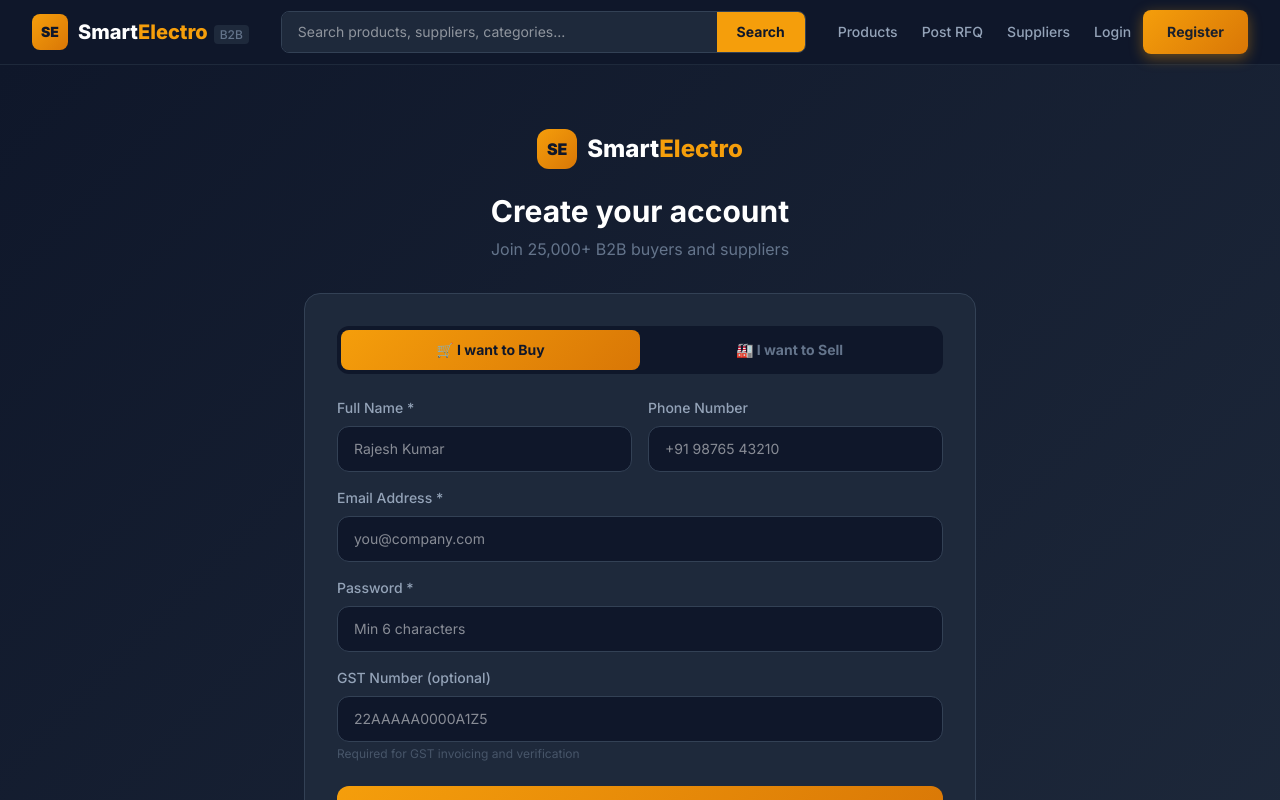
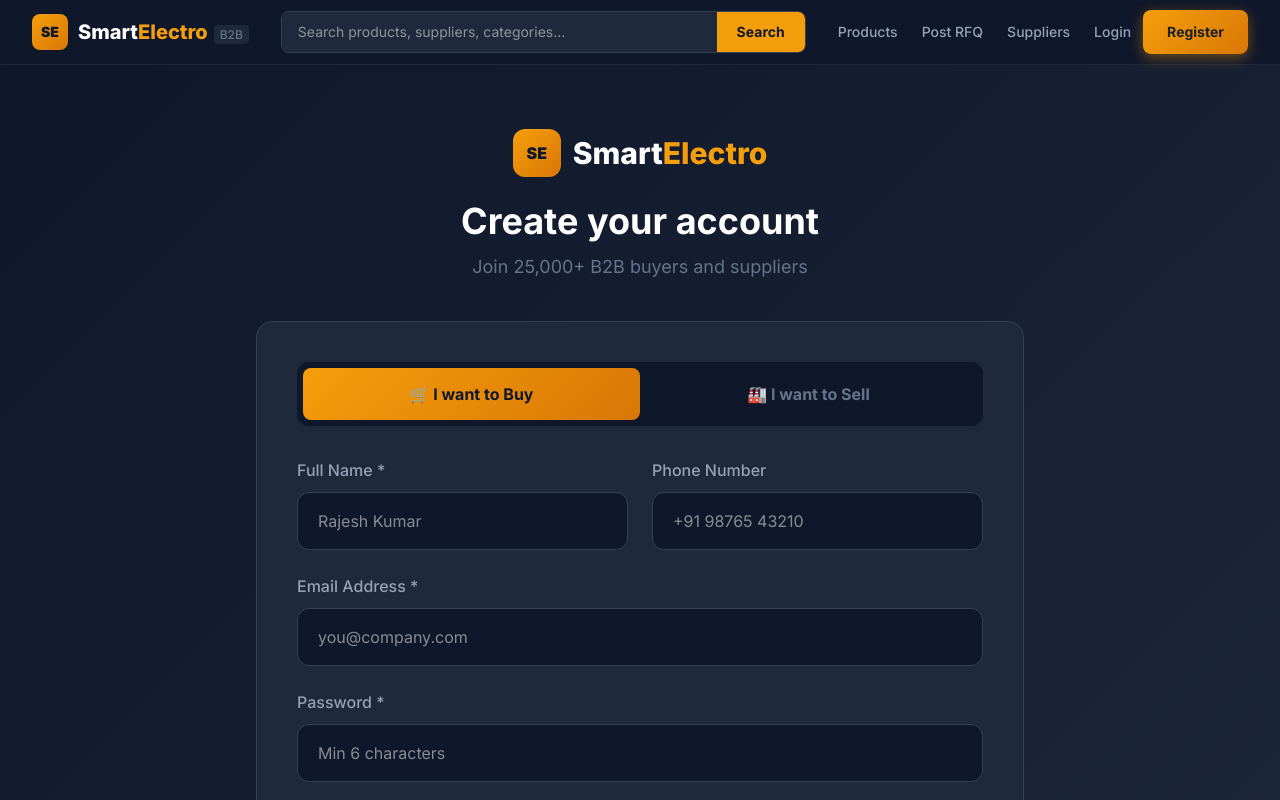
Before and after one commit to MaulikAdhikari18/smartelectro, a Next.js app in the folder frontend/: page /register in a window 1280 px wide. Shown: the top 800 px of the page. Built offline with nearby package versions, Linux system fonts and the light colour scheme.

Commit message:
Register Improved

```diff
--- a/frontend/src/app/register/page.tsx
+++ b/frontend/src/app/register/page.tsx
@@ -34,27 +34,27 @@ export default function RegisterPage() {
   return (
     <div className="min-h-screen flex items-center justify-center px-4 py-16"
       style={{ background: 'linear-gradient(135deg, #0f172a 0%, #1e293b 100%)' }}>
-      <div className="w-full max-w-2xl">
+      <div className="w-full max-w-3xl">
 
         {/* Logo */}
-        <div className="text-center mb-8">
-          <Link href="/" className="inline-flex items-center gap-2.5 mb-6">
-            <div className="w-10 h-10 rounded-xl flex items-center justify-center font-black"
+        <div className="text-center mb-10">
+          <Link href="/" className="inline-flex items-center gap-3 mb-6">
+            <div className="w-12 h-12 rounded-xl flex items-center justify-center font-black text-base"
               style={{ background: 'linear-gradient(135deg, #f59e0b, #d97706)', color: '#0f172a' }}>SE</div>
-            <span className="text-2xl font-extrabold text-white">Smart<span style={{ color: '#f59e0b' }}>Electro</span></span>
+            <span className="text-3xl font-extrabold text-white">Smart<span style={{ color: '#f59e0b' }}>Electro</span></span>
           </Link>
-          <h1 className="text-3xl font-bold text-white mb-2">Create your account</h1>
-          <p style={{ color: '#64748b' }}>Join 25,000+ B2B buyers and suppliers</p>
+          <h1 className="text-4xl font-bold text-white mb-3">Create your account</h1>
+          <p className="text-lg" style={{ color: '#64748b' }}>Join 25,000+ B2B buyers and suppliers</p>
         </div>
 
-        <div className="rounded-2xl p-8" style={{ background: '#1e293b', border: '1px solid #334155' }}>
+        <div className="rounded-2xl p-10" style={{ background: '#1e293b', border: '1px solid #334155' }}>
 
           {/* Role toggle */}
-          <div className="flex rounded-xl p-1 mb-6" style={{ background: '#0f172a' }}>
+          <div className="flex rounded-xl p-1.5 mb-8" style={{ background: '#0f172a' }}>
             {(['BUYER', 'SUPPLIER'] as const).map(r => (
               <button key={r} type="button"
                 onClick={() => setForm({ ...form, role: r })}
-                className="flex-1 py-2.5 rounded-lg text-sm font-bold transition-all"
+                className="flex-1 py-3.5 rounded-lg text-base font-bold transition-all"
                 style={{
                   background: form.role === r ? 'linear-gradient(135deg, #f59e0b, #d97706)' : 'transparent',
                   color: form.role === r ? '#0f172a' : '#64748b'
@@ -65,30 +65,30 @@ export default function RegisterPage() {
           </div>
 
           {error && (
-            <div className="mb-5 px-4 py-3 rounded-lg text-sm font-medium"
+            <div className="mb-6 px-5 py-4 rounded-lg text-base font-medium"
               style={{ background: '#450a0a', border: '1px solid #7f1d1d', color: '#fca5a5' }}>
               ⚠️ {error}
             </div>
           )}
 
-          <form onSubmit={handleSubmit} className="space-y-4">
-            <div className="grid grid-cols-1 sm:grid-cols-2 gap-4">
+          <form onSubmit={handleSubmit} className="space-y-6">
+            <div className="grid grid-cols-1 sm:grid-cols-2 gap-6">
               <div>
-                <label className="block text-sm font-medium mb-2" style={{ color: '#94a3b8' }}>Full Name *</label>
+                <label className="block text-base font-medium mb-2.5" style={{ color: '#94a3b8' }}>Full Name *</label>
                 <input type="text" required value={form.name}
                   onChange={e => setForm({ ...form, name: e.target.value })}
                   placeholder="Rajesh Kumar"
-                  className="w-full px-4 py-3 rounded-xl text-sm outline-none text-white"
+                  className="w-full px-5 py-4 rounded-xl text-base outline-none text-white"
                   style={{ background: '#0f172a', border: '1px solid #334155' }}
                   onFocus={e => (e.target.style.borderColor = '#f59e0b')}
                   onBlur={e => (e.target.style.borderColor = '#334155')} />
               </div>
               <div>
-                <label className="block text-sm font-medium mb-2" style={{ color: '#94a3b8' }}>Phone Number</label>
+                <label className="block text-base font-medium mb-2.5" style={{ color: '#94a3b8' }}>Phone Number</label>
                 <input type="tel" value={form.phone}
                   onChange={e => setForm({ ...form, phone: e.target.value })}
                   placeholder="+91 98765 43210"
-                  className="w-full px-4 py-3 rounded-xl text-sm outline-none text-white"
+                  className="w-full px-5 py-4 rounded-xl text-base outline-none text-white"
                   style={{ background: '#0f172a', border: '1px solid #334155' }}
                   onFocus={e => (e.target.style.borderColor = '#f59e0b')}
                   onBlur={e => (e.target.style.borderColor = '#334155')} />
@@ -96,55 +96,55 @@ export default function RegisterPage() {
             </div>
 
             <div>
-              <label className="block text-sm font-medium mb-2" style={{ color: '#94a3b8' }}>Email Address *</label>
+              <label className="block text-base font-medium mb-2.5" style={{ color: '#94a3b8' }}>Email Address *</label>
               <input type="email" required value={form.email}
                 onChange={e => setForm({ ...form, email: e.target.value })}
                 placeholder="you@company.com"
-                className="w-full px-4 py-3 rounded-xl text-sm outline-none text-white"
+                className="w-full px-5 py-4 rounded-xl text-base outline-none text-white"
                 style={{ background: '#0f172a', border: '1px solid #334155' }}
                 onFocus={e => (e.target.style.borderColor = '#f59e0b')}
                 onBlur={e => (e.target.style.borderColor = '#334155')} />
             </div>
 
             <div>
-              <label className="block text-sm font-medium mb-2" style={{ color: '#94a3b8' }}>Password *</label>
+              <label className="block text-base font-medium mb-2.5" style={{ color: '#94a3b8' }}>Password *</label>
               <input type="password" required value={form.password}
                 onChange={e => setForm({ ...form, password: e.target.value })}
                 placeholder="Min 6 characters"
-                className="w-full px-4 py-3 rounded-xl text-sm outline-none text-white"
+                className="w-full px-5 py-4 rounded-xl text-base outline-none text-white"
                 style={{ background: '#0f172a', border: '1px solid #334155' }}
                 onFocus={e => (e.target.style.borderColor = '#f59e0b')}
                 onBlur={e => (e.target.style.borderColor = '#334155')} />
             </div>
 
             <div>
-              <label className="block text-sm font-medium mb-2" style={{ color: '#94a3b8' }}>
+              <label className="block text-base font-medium mb-2.5" style={{ color: '#94a3b8' }}>
                 GST Number {form.role === 'SUPPLIER' ? '*' : '(optional)'}
               </label>
               <input type="text" value={form.gstNumber}
                 onChange={e => setForm({ ...form, gstNumber: e.target.value })}
                 placeholder="22AAAAA0000A1Z5"
-                className="w-full px-4 py-3 rounded-xl text-sm outline-none text-white"
+                className="w-full px-5 py-4 rounded-xl text-base outline-none text-white"
                 style={{ background: '#0f172a', border: '1px solid #334155' }}
                 onFocus={e => (e.target.style.borderColor = '#f59e0b')}
                 onBlur={e => (e.target.style.borderColor = '#334155')} />
-              <p className="text-xs mt-1" style={{ color: '#475569' }}>Required for GST invoicing and verification</p>
+              <p className="text-sm mt-1.5" style={{ color: '#475569' }}>Required for GST invoicing and verification</p>
             </div>
 
             <button type="submit" disabled={loading}
-              className="w-full py-3.5 rounded-xl font-bold text-base transition-all mt-2"
+              className="w-full py-4 rounded-xl font-bold text-lg transition-all"
               style={{ background: loading ? '#92400e' : 'linear-gradient(135deg, #f59e0b, #d97706)', color: '#0f172a' }}>
               {loading ? 'Creating account...' : `Create ${form.role === 'BUYER' ? 'Buyer' : 'Supplier'} Account →`}
             </button>
           </form>
 
-          <div className="mt-6 text-center text-sm" style={{ color: '#64748b' }}>
+          <div className="mt-8 text-center text-base" style={{ color: '#64748b' }}>
             Already have an account?{' '}
             <Link href="/login" className="font-semibold hover:underline" style={{ color: '#f59e0b' }}>Sign in</Link>
           </div>
         </div>
 
-        <p className="text-center text-xs mt-6" style={{ color: '#475569' }}>
+        <p className="text-center text-sm mt-6" style={{ color: '#475569' }}>
           🔒 Your data is secure · No spam · Cancel anytime
         </p>
       </div>
```
